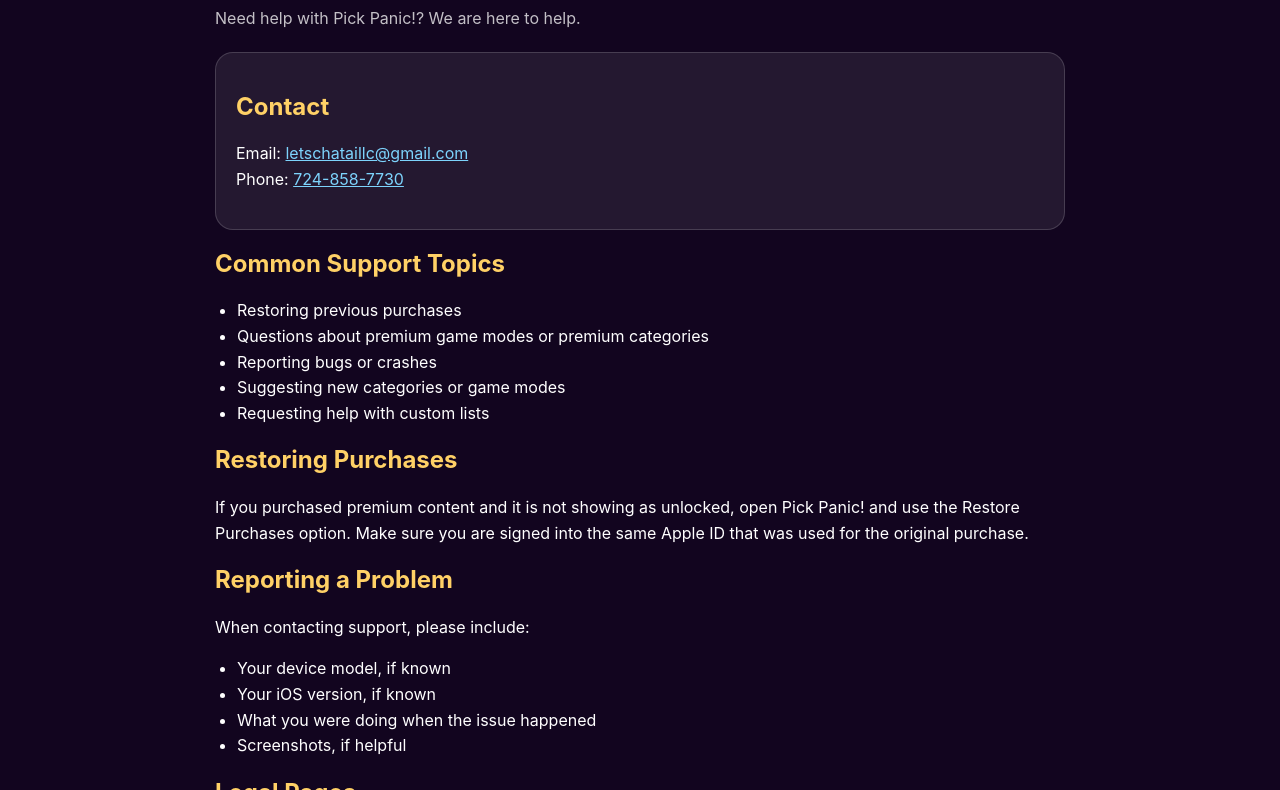
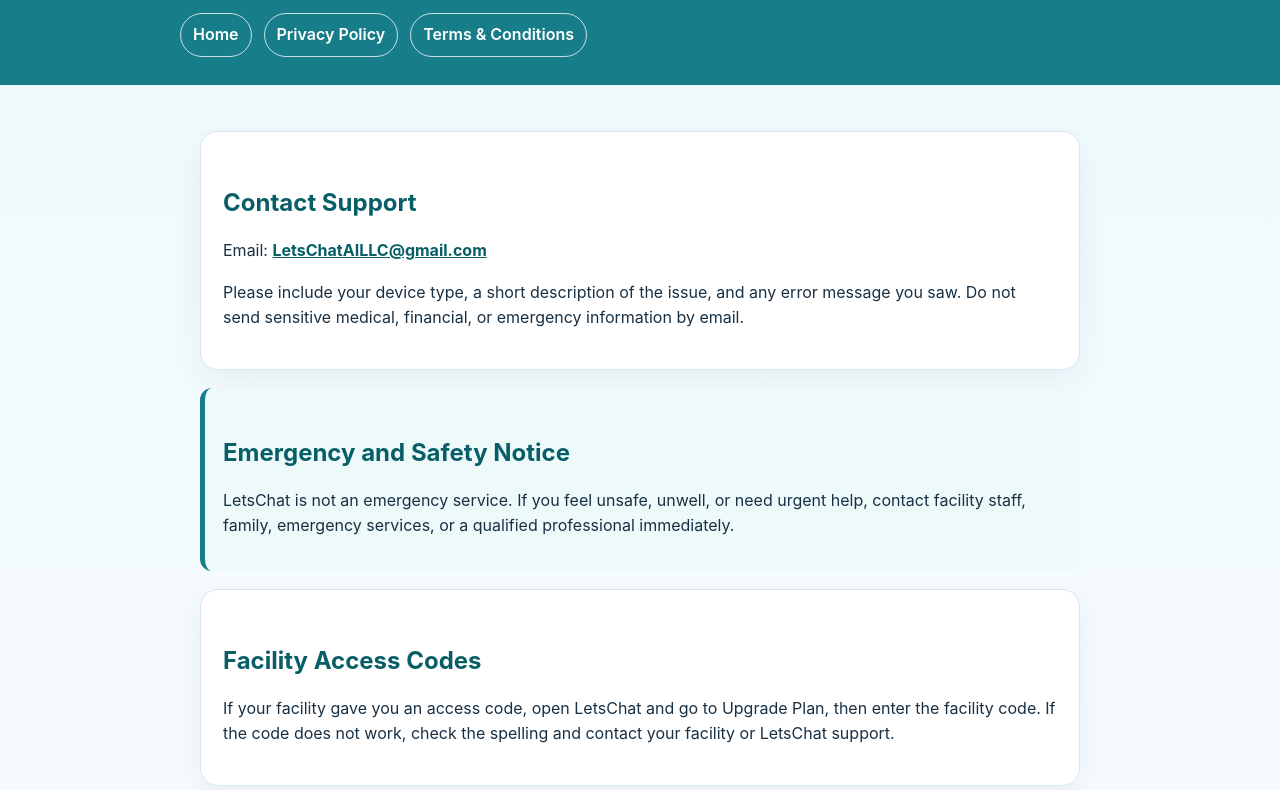
Before and after one commit to Nhwizard/LetsChat-Website, a plain HTML site: page support.html in a window 1280 px wide. Shown: the part 107-897 px from the top of the page. Drawn offline with Linux system fonts and the light colour scheme.

Commit message:
Update support.html

```diff
--- a/support.html
+++ b/support.html
@@ -1,91 +1,144 @@
-<!DOCTYPE html>
+<!doctype html>
 <html lang="en">
 <head>
-  <meta charset="UTF-8" />
-  <meta name="viewport" content="width=device-width, initial-scale=1.0" />
-  <title>Pick Panic! Support</title>
-
+  <meta charset="utf-8">
+  <meta name="viewport" content="width=device-width, initial-scale=1">
+  <title>Support | LetsChat</title>
+  <meta name="description" content="Support for LetsChat.">
   <style>
+:root {
+  --bg: #f6fbff;
+  --card: #ffffff;
+  --text: #183044;
+  --muted: #52677a;
+  --brand: #177e89;
+  --brand-dark: #075e67;
+  --line: #d7e7ef;
+}
+* { box-sizing: border-box; }
 body {
-      font-family: -apple-system, BlinkMacSystemFont, "Segoe UI", Arial, sans-serif;
+  margin: 0;
+  font-family: -apple-system, BlinkMacSystemFont, "Segoe UI", Roboto, Arial, sans-serif;
   line-height: 1.6;
-      margin: 0;
-      background: #12051f;
-      color: #ffffff;
+  color: var(--text);
+  background: linear-gradient(180deg, #eef9fb 0%, var(--bg) 45%, #ffffff 100%);
+}
+header {
+  background: var(--brand);
+  color: white;
+  padding: 28px 20px;
+}
+.header-inner, main, footer {
+  max-width: 920px;
+  margin: 0 auto;
+}
+h1 { margin: 0 0 8px; font-size: 2.15rem; line-height: 1.15; }
+h2 { margin-top: 34px; color: var(--brand-dark); line-height: 1.25; }
+h3 { margin-top: 24px; color: var(--text); }
+p, li { color: var(--text); }
+.subtitle { color: #e8fbff; margin: 0; font-size: 1.05rem; }
+nav {
+  display: flex;
+  flex-wrap: wrap;
+  gap: 12px;
+  margin-top: 18px;
+}
+nav a, .button-link {
+  display: inline-block;
+  color: white;
+  text-decoration: none;
+  border: 1px solid rgba(255,255,255,.75);
+  padding: 8px 12px;
+  border-radius: 999px;
+  font-weight: 600;
 }
 main {
-      max-width: 850px;
-      margin: 0 auto;
-      padding: 32px 20px 56px;
-    }
-    h1, h2 {
-      color: #ffd166;
-      line-height: 1.2;
-    }
-    a {
-      color: #7dd3fc;
+  padding: 28px 20px 48px;
 }
 .card {
-      background: rgba(255, 255, 255, 0.08);
-      border: 1px solid rgba(255, 255, 255, 0.16);
+  background: var(--card);
+  border: 1px solid var(--line);
   border-radius: 18px;
-      padding: 20px;
-      margin: 20px 0;
+  padding: 22px;
+  box-shadow: 0 10px 30px rgba(24, 48, 68, .06);
+  margin: 18px 0;
 }
-    .muted {
-      color: rgba(255, 255, 255, 0.75);
+.notice {
+  border-left: 5px solid var(--brand);
+  background: #eefafa;
+  padding: 16px 18px;
+  border-radius: 12px;
 }
-    ul {
-      padding-left: 22px;
+.small { color: var(--muted); font-size: .95rem; }
+a { color: var(--brand-dark); font-weight: 650; }
+footer {
+  padding: 28px 20px 48px;
+  color: var(--muted);
+  border-top: 1px solid var(--line);
 }
+ul { padding-left: 22px; }
 </style>
-
 </head>
 <body>
+  <header>
+    <div class="header-inner">
+      <h1>Support</h1>
+      <p class="subtitle">Help with LetsChat, subscriptions, facility codes, and safety questions.</p>
+      <nav>
+        <a href="/">Home</a>
+<a href="/privacy/">Privacy Policy</a>
+<a href="/terms/">Terms & Conditions</a>
+      </nav>
+    </div>
+  </header>
+
   <main>
-    <h1>Pick Panic! Support</h1>
-    <p class="muted">Need help with Pick Panic!? We are here to help.</p>
 
-    <div class="card">
-      <h2>Contact</h2>
-      <p>
-        Email: <a href="mailto:letschataillc@gmail.com">letschataillc@gmail.com</a><br />
-        Phone: <a href="tel:+17248587730">724-858-7730</a>
-      </p>
-    </div>
+    <section class="card">
+      <h2>Contact Support</h2>
+      <p>Email: <a href="mailto:LetsChatAILLC@gmail.com">LetsChatAILLC@gmail.com</a></p>
+      <p>Please include your device type, a short description of the issue, and any error message you saw. Do not send sensitive medical, financial, or emergency information by email.</p>
+    </section>
 
-    <h2>Common Support Topics</h2>
+    <section class="notice">
+      <h2>Emergency and Safety Notice</h2>
+      <p>LetsChat is not an emergency service. If you feel unsafe, unwell, or need urgent help, contact facility staff, family, emergency services, or a qualified professional immediately.</p>
+    </section>
+
+    <section class="card">
+      <h2>Facility Access Codes</h2>
+      <p>If your facility gave you an access code, open LetsChat and go to Upgrade Plan, then enter the facility code. If the code does not work, check the spelling and contact your facility or LetsChat support.</p>
+    </section>
+
+    <section class="card">
+      <h2>Subscriptions and Restore Purchases</h2>
+      <p>If you purchased Pro or Premium through the Apple App Store, billing is managed by Apple. In the app, use “Restore App Store Purchases” to restore an active subscription on the same Apple account.</p>
+      <p>To manage or cancel a subscription, open the Settings app on your iPhone, tap your Apple ID, then tap Subscriptions.</p>
+    </section>
+
+    <section class="card">
+      <h2>Microphone or Call Mode Issues</h2>
+      <p>If Call Mode cannot hear you, check that microphone and speech recognition permissions are enabled for LetsChat in iOS Settings. You can also try closing and reopening the app.</p>
+    </section>
+
+    <section class="card">
+      <h2>Resetting App Data</h2>
+      <p>You can delete and reinstall LetsChat to clear local app data on your device. An in-app local reset option may also be provided in a future version.</p>
+    </section>
+
+    <section class="card">
+      <h2>Legal Pages</h2>
       <ul>
-      <li>Restoring previous purchases</li>
-      <li>Questions about premium game modes or premium categories</li>
-      <li>Reporting bugs or crashes</li>
-      <li>Suggesting new categories or game modes</li>
-      <li>Requesting help with custom lists</li>
+        <li><a href="/privacy/">Privacy Policy</a></li>
+        <li><a href="/terms/">Terms & Conditions</a></li>
       </ul>
+    </section>
 
-    <h2>Restoring Purchases</h2>
-    <p>
-      If you purchased premium content and it is not showing as unlocked, open Pick Panic!
-      and use the Restore Purchases option. Make sure you are signed into the same Apple ID
-      that was used for the original purchase.
-    </p>
+  </main>
 
-    <h2>Reporting a Problem</h2>
-    <p>
-      When contacting support, please include:
-    </p>
-    <ul>
-      <li>Your device model, if known</li>
-      <li>Your iOS version, if known</li>
-      <li>What you were doing when the issue happened</li>
-      <li>Screenshots, if helpful</li>
-    </ul>
-
-    <h2>Legal Pages</h2>
-    <p>
-      <a href="/pick-panic/privacy">Privacy Policy</a><br />
-      <a href="/pick-panic/terms">Terms of Use</a>
-    </p>
-  </main>
+  <footer>
+    <p>© 2026 LetsChat AI LLC. All rights reserved.</p>
+    <p class="small">Contact: <a href="mailto:LetsChatAILLC@gmail.com">LetsChatAILLC@gmail.com</a></p>
+  </footer>
 </body>
 </html>
```
Lines whose indentation alone changed are shown as unchanged.
